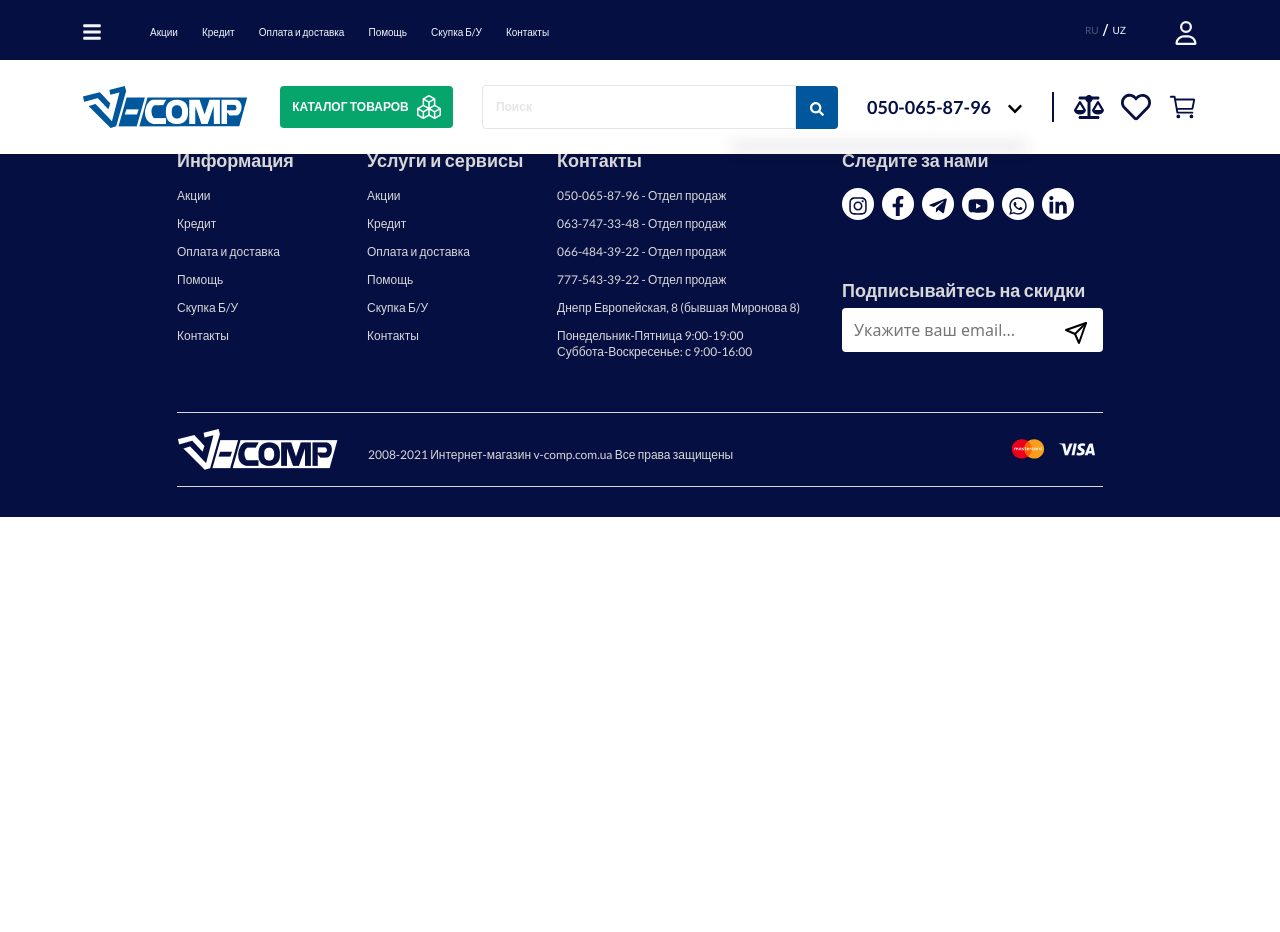
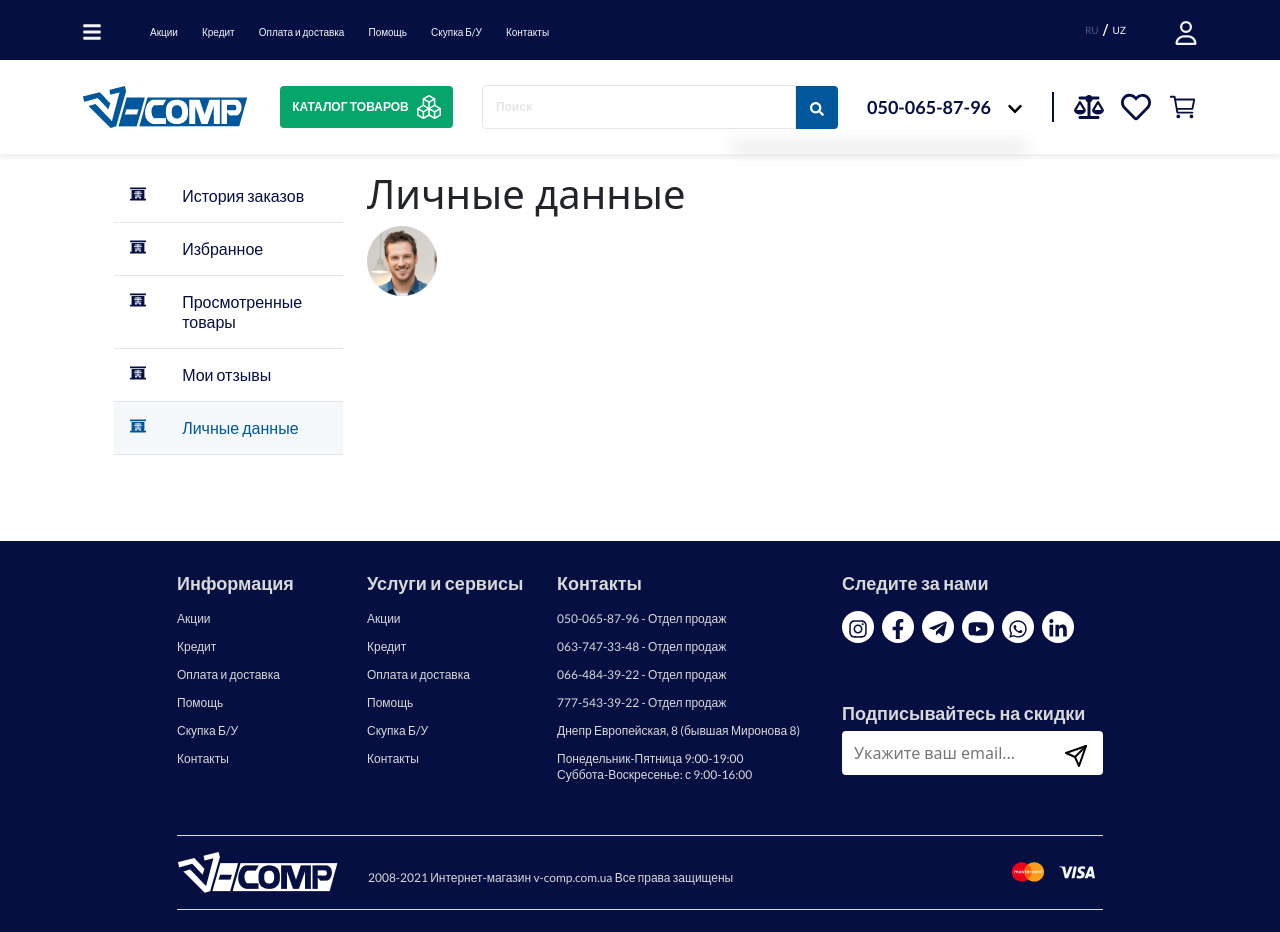
Before and after one commit to Muhammad-amin7/vComputer, a React (Vite) app: page /personal in a window 1280 px wide. Shown: the top 932 px of the page. Before the commit the page ends 800 px from the top, so only its background shows below. Built offline with nearby package versions, Linux system fonts and the light colour scheme.

Commit message:
Fix Netlify deployment issues

```diff
--- /dev/null
+++ b/src/Constants/UserData.jsx
@@ -0,0 +1,11 @@
+export const userData = {
+      name: null,
+      image: null,
+      telephone: null,
+      email: null,
+      deliveryMethod: {
+            city: null,
+            deliveryType: null,
+            address: null
+      },
+}
--- a/src/pages/Personal account/Personal.jsx
+++ b/src/pages/Personal account/Personal.jsx
@@ -1,9 +1,38 @@
+import { Col, Container, Row } from 'react-bootstrap'
 import './Personal.scss'
+import { FaXRay } from 'react-icons/fa'
+import userPhoto from "../../assets/img/userImg.svg"
+import { userData } from '../../Constants/UserData'
 
 export default function Personal() {
       return (
-            <section className='presonal'>
-                  <h1>HELLLLLL</h1>
+            <section className='personal'>
+                  <Container >
+                        <Row>
+                              <Col xs={3}>
+                                    <ul>
+                                          <li><FaXRay />История заказов</li>
+                                          <li><FaXRay />Избранное</li>
+                                          <li><FaXRay />Просмотренные товары</li>
+                                          <li><FaXRay />Мои отзывы</li>
+                                          <li className='active'><FaXRay />Личные данные</li>
+                                    </ul>
+                              </Col>
+
+                              <Col xs={9} >
+                                    <h1>Личные данные</h1>
+                                    <div className="user" >
+                                          <div className="image">
+                                                <img src={userData.image ? userData.image : userPhoto} alt="" />
+                                          </div>
+
+                                          <div className="info">
+
+                                          </div>
+                                    </div>
+                              </Col>
+                        </Row>
+                  </Container>
             </section>
       )
 }
--- a/src/pages/Personal account/Personal.scss
+++ b/src/pages/Personal account/Personal.scss
@@ -0,0 +1,31 @@
+section.personal {
+      padding-top: 170px;
+
+      ul {
+            li {
+                  display: grid;
+                  padding: 16px;
+                  gap: 28px;
+                  margin: 0;
+                  grid-template-columns: 1fr 6fr;
+                  font-family: 'Lato', sans-serif;
+                  font-weight: 500;
+                  font-size: 16px;
+                  line-height: 20px;
+                  letter-spacing: 0%;
+                  color: #060F42;
+                  border-bottom: 1px solid #E6E6E6;
+                  cursor: pointer;
+
+                  &:hover:not(.active) {
+                        background: #F4F8FB;
+                        opacity: 0.9;
+                  }
+
+                  &.active {
+                        color: #01579B;
+                        background: #F4F8FB;
+                  }
+            }
+      }
+}
```
